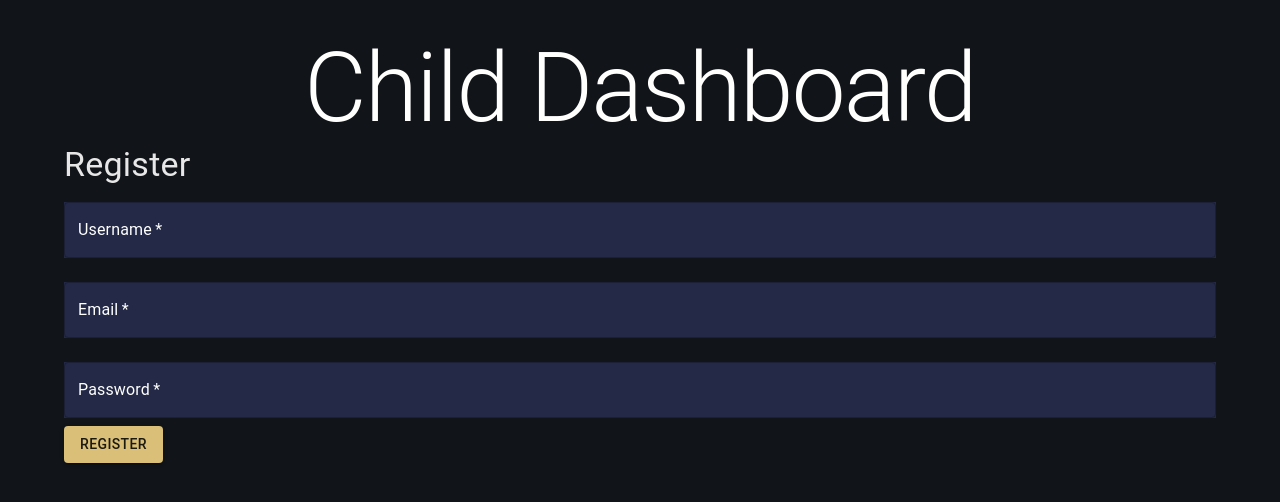
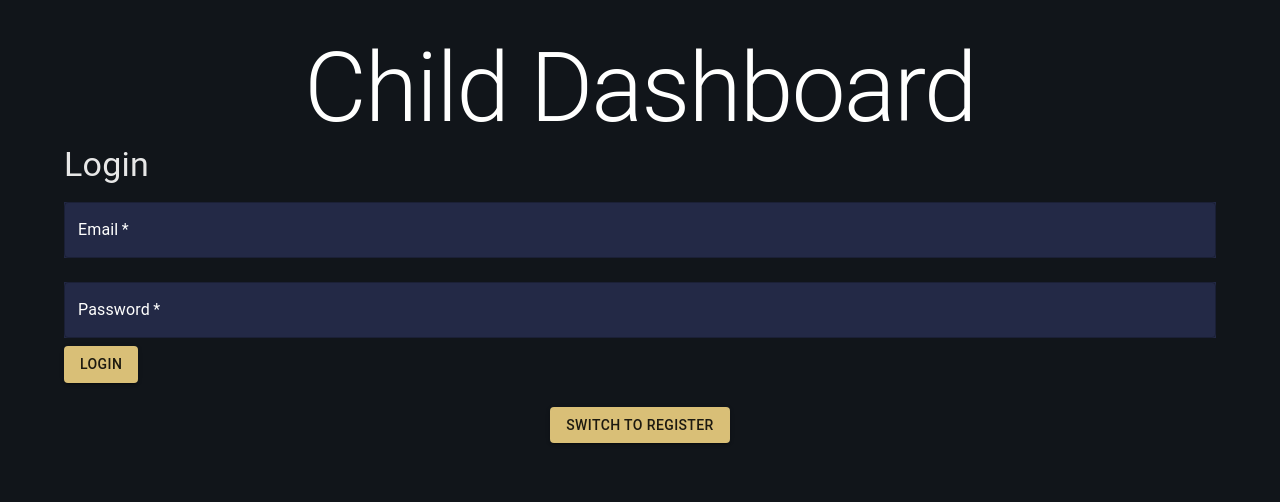
Before and after one commit to RW2023/Chores, a React (Vite) app in the folder Frontend/: page /child in a window 1280 px wide. Shown: the top 502 px of the page. Built offline with nearby package versions, Linux system fonts and the light colour scheme; a web font is replaced by a local one.

Commit message:
git commit -m "Added LoginForm component with login  functionality and token storage."

```diff
--- a/Frontend/src/containers/AuthContainer.jsx
+++ b/Frontend/src/containers/AuthContainer.jsx
@@ -1,6 +1,7 @@
 import React, { useState } from 'react';
-import LoginForm from './LoginForm';
-import RegistrationForm from './RegistrationForm';
+import LoginForm from '../forms/LoginForm';
+import RegistrationForm from '../forms/RegistrationForm';
+import { Button, Box } from '@mui/material';
 
 const AuthContainer = () => {
   const [showLogin, setShowLogin] = useState(true);
@@ -8,9 +9,11 @@ const AuthContainer = () => {
   return (
     <div>
       {showLogin ? <LoginForm /> : <RegistrationForm />}
-      <button onClick={() => setShowLogin(!showLogin)}>
-        {showLogin ? 'Switch to Register' : 'Switch to Login'}
-      </button>
+      <Box display="flex" justifyContent="center" mt={3}>
+        <Button variant="contained" color="primary" onClick={() => setShowLogin(!showLogin)}>
+          {showLogin ? 'Switch to Register' : 'Switch to Login'}
+        </Button>
+      </Box>
     </div>
   );
 };
--- /dev/null
+++ b/Frontend/src/forms/LoginForm.jsx
@@ -0,0 +1,78 @@
+import React, { useState } from 'react';
+import { Button, TextField, Container, Typography } from '@mui/material';
+
+const LoginForm = () => {
+  const [formData, setFormData] = useState({
+    email: '',
+    password: '',
+  });
+
+  const [message, setMessage] = useState('');
+
+  const handleChange = (e) => {
+    const { name, value } = e.target;
+    setFormData({
+      ...formData,
+      [name]: value,
+    });
+  };
+
+  const handleSubmit = async (e) => {
+    e.preventDefault();
+    try {
+      const response = await fetch('http://localhost:5000/api/auth/login', {
+        method: 'POST',
+        headers: {
+          'Content-Type': 'application/json',
+        },
+        body: JSON.stringify(formData),
+      });
+
+      const data = await response.json();
+
+      if (response.ok) {
+        localStorage.setItem('token', data.token);
+        setMessage('Login successful!');
+        // Redirect to dashboard or home page
+      } else {
+        setMessage(data.error || 'Something went wrong');
+      }
+    } catch (error) {
+      setMessage('Network error');
+    }
+  };
+
+  return (
+    <Container>
+      <Typography variant="h4">Login</Typography>
+      <form onSubmit={handleSubmit}>
+        <TextField
+          label="Email"
+          name="email"
+          type="email"
+          value={formData.email}
+          onChange={handleChange}
+          fullWidth
+          margin="normal"
+          required
+        />
+        <TextField
+          label="Password"
+          name="password"
+          type="password"
+          value={formData.password}
+          onChange={handleChange}
+          fullWidth
+          margin="normal"
+          required
+        />
+        <Button type="submit" variant="contained" color="primary">
+          Login
+        </Button>
+      </form>
+      <Typography variant="body1">{message}</Typography>
+    </Container>
+  );
+};
+
+export default LoginForm;
--- a/Frontend/src/pages/ChildPage.jsx
+++ b/Frontend/src/pages/ChildPage.jsx
@@ -1,6 +1,6 @@
 import React from 'react';
 import { Container, Typography, Box } from '@mui/material';
-import RegistrationForm from '../forms/RegistrationForm';
+import AuthContainer from '../containers/AuthContainer';
 import '../index.css';
 const ChildPage = () => {
   return (
@@ -13,7 +13,7 @@ const ChildPage = () => {
           {/* Insert Child-specific components and logic here */}
         </Box>
       </Container>
-      <RegistrationForm />
+      <AuthContainer />
     </>
   );
 };
--- a/Frontend/src/pages/ParentPage.jsx
+++ b/Frontend/src/pages/ParentPage.jsx
@@ -1,9 +1,10 @@
 import React from 'react';
 import { Container, Typography, Box } from '@mui/material';
-import RegistrationForm from '../forms/RegistrationForm';
+import AuthContainer from '../containers/AuthContainer';
 
 const ParentPage = () => {
   return (
+    <>
     <Container>
       <Box sx={{ mt: 4 }}>
         <Typography variant="h1">
@@ -11,8 +12,9 @@ const ParentPage = () => {
         </Typography>
         {/* Insert Parent-specific components and logic here */}
       </Box>
-      <RegistrationForm />
     </Container>
+     <AuthContainer />
+     </>
   );
 };
 
```
